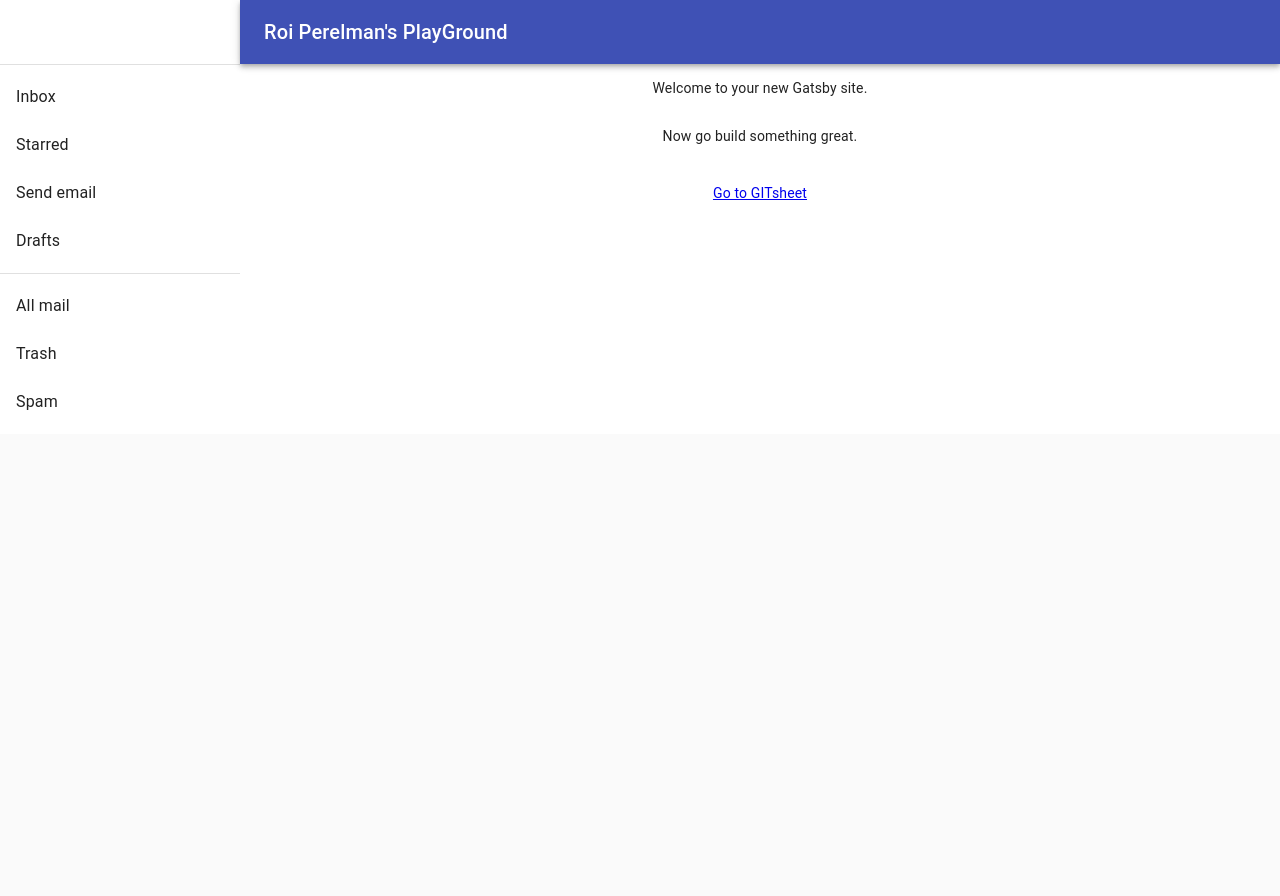
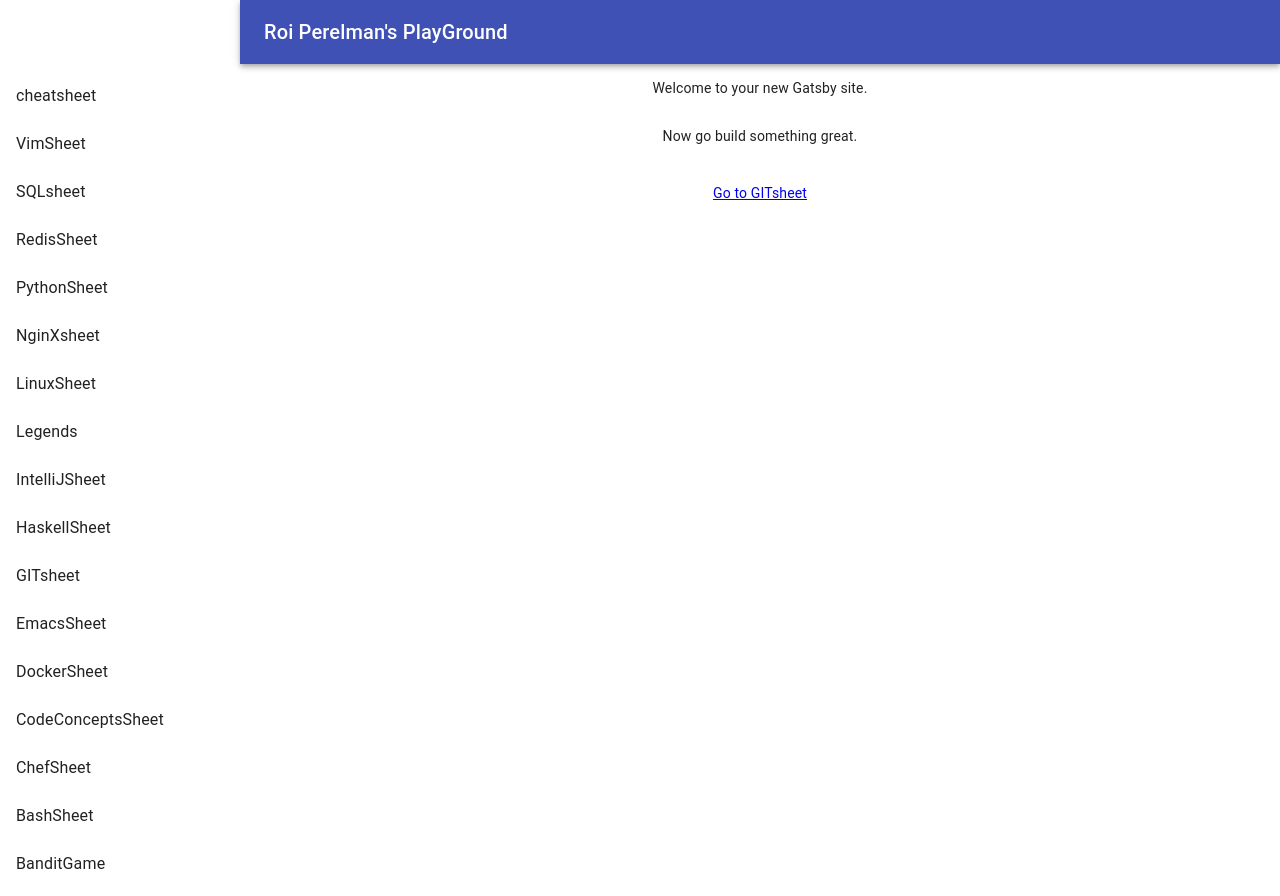
Before and after one commit to RoiPerelman/RoiPerelman.github.io, a Gatsby site: page / in a window 1280 px wide. Before the commit the page ends 800 px from the top, so only its background shows below. Built offline with nearby package versions, Linux system fonts and the light colour scheme; Gatsby itself is replaced by a stand-in of ours.

Commit message:
add links on sidebar

```diff
--- /dev/null
+++ b/src/components/header.tsx
@@ -0,0 +1,21 @@
+import React from "react";
+import AppBar from "@material-ui/core/AppBar";
+import Toolbar from "@material-ui/core/Toolbar";
+import Typography from "@material-ui/core/Typography";
+
+type HeaderProps = {
+  title: string;
+};
+const Header = ({ title }: HeaderProps) => {
+  return (
+    <AppBar position="relative">
+      <Toolbar>
+        <Typography variant="h6" noWrap>
+          {title}
+        </Typography>
+      </Toolbar>
+    </AppBar>
+  );
+};
+
+export default Header;
--- a/src/components/layout.tsx
+++ b/src/components/layout.tsx
@@ -1,15 +1,9 @@
-import React, { ReactNode } from "react"
-import { useStaticQuery, graphql } from "gatsby"
-import styled from 'styled-components';
-import Drawer from '@material-ui/core/Drawer';
-import CssBaseline from '@material-ui/core/CssBaseline';
-import AppBar from '@material-ui/core/AppBar';
-import Toolbar from '@material-ui/core/Toolbar';
-import List from '@material-ui/core/List';
-import Typography from '@material-ui/core/Typography';
-import Divider from '@material-ui/core/Divider';
-import ListItem from '@material-ui/core/ListItem';
-import ListItemText from '@material-ui/core/ListItemText';
+import React, { ReactNode } from "react";
+import { useStaticQuery, graphql } from "gatsby";
+import styled from "styled-components";
+import CssBaseline from "@material-ui/core/CssBaseline";
+import Header from "./header";
+import Sidebar from "./sidebar";
 
 const Grid = styled.div`
   display: grid;
@@ -26,57 +20,36 @@ const GridArea = styled.div<{ gridArea: string }>`
 `;
 
 type LayoutProps = {
-  children: ReactNode,
+  children: ReactNode;
 };
 const Layout = ({ children }: LayoutProps) => {
   const { site } = useStaticQuery(
     graphql`
-    query SiteTitleQuery {
-      site {
-        siteMetadata {
-          title
+      query SiteTitleQuery {
+        site {
+          siteMetadata {
+            title
+          }
         }
       }
-    }
     `
   );
   return (
     <>
       <CssBaseline />
       <Grid>
-        <GridArea gridArea={'header'}>
-          <AppBar position='relative'>
-            <Toolbar>
-              <Typography variant="h6" noWrap>
-                {site.siteMetadata.title}
-              </Typography>
-            </Toolbar>
-          </AppBar>
+        <GridArea gridArea={"header"}>
+          <Header title={site.siteMetadata.title} />
         </GridArea>
-        <GridArea gridArea={'sidebar'}>
-          <Divider />
-          <List>
-            {['Inbox', 'Starred', 'Send email', 'Drafts'].map((text, index) => (
-              <ListItem button key={text}>
-                <ListItemText primary={text} />
-              </ListItem>
-            ))}
-          </List>
-          <Divider />
-          <List>
-            {['All mail', 'Trash', 'Spam'].map((text, index) => (
-              <ListItem button key={text}>
-                <ListItemText primary={text} />
-              </ListItem>
-            ))}
-          </List>
+        <GridArea gridArea={"sidebar"}>
+          <Sidebar />
         </GridArea>
-        <GridArea gridArea={'main'}>
+        <GridArea gridArea={"main"}>
           <main>{children}</main>
         </GridArea>
       </Grid>
     </>
-  )
-}
+  );
+};
 
-export default Layout
+export default Layout;
--- /dev/null
+++ b/src/components/sidebar.tsx
@@ -0,0 +1,51 @@
+import React from "react";
+import { useStaticQuery, graphql, navigate } from "gatsby";
+// import styled from "styled-components";
+import List from "@material-ui/core/List";
+import Divider from "@material-ui/core/Divider";
+import ListItem from "@material-ui/core/ListItem";
+import ListItemText from "@material-ui/core/ListItemText";
+
+// type SidebarProps = {
+//   children: ReactNode;
+// };
+const Sidebar = () => {
+  const data = useStaticQuery(graphql`
+    {
+      allMarkdownRemark(
+        sort: { order: DESC, fields: [frontmatter___title] }
+        limit: 1000
+      ) {
+        edges {
+          node {
+            frontmatter {
+              path
+              title
+            }
+          }
+        }
+      }
+    }
+  `);
+  console.log(data);
+  const items = data.allMarkdownRemark.edges.map(
+    (edge: any) => edge.node.frontmatter
+  );
+  return (
+    <List>
+      {items.map(({ path, title }: { path: string; title: string }) => (
+        <ListItem
+          button
+          key={title}
+          onClick={() => {
+            navigate(path);
+          }}
+        >
+          <ListItemText primary={title} />
+        </ListItem>
+      ))}
+    </List>
+  );
+};
+
+export default Sidebar;
--- a/src/pages/cheatsheets/cheatsheet.md
+++ b/src/pages/cheatsheets/cheatsheet.md
@@ -1,7 +1,6 @@
 ---
 path: "/cheatsheet/"
-title: "BashSheet"
+title: "cheatsheet"
 ---
 
-Roi's cheatsheet
-================
+# Roi's cheatsheet
```
Also changed, not shown: src/pages/index.tsx (+9 -9 lines), src/pages/page-2.js (deleted, +0 -14 lines), src/templates/cheatsheetTemplate.tsx (+15 -73 lines), src/pages/404.tsx (renamed from src/pages/404.js).
